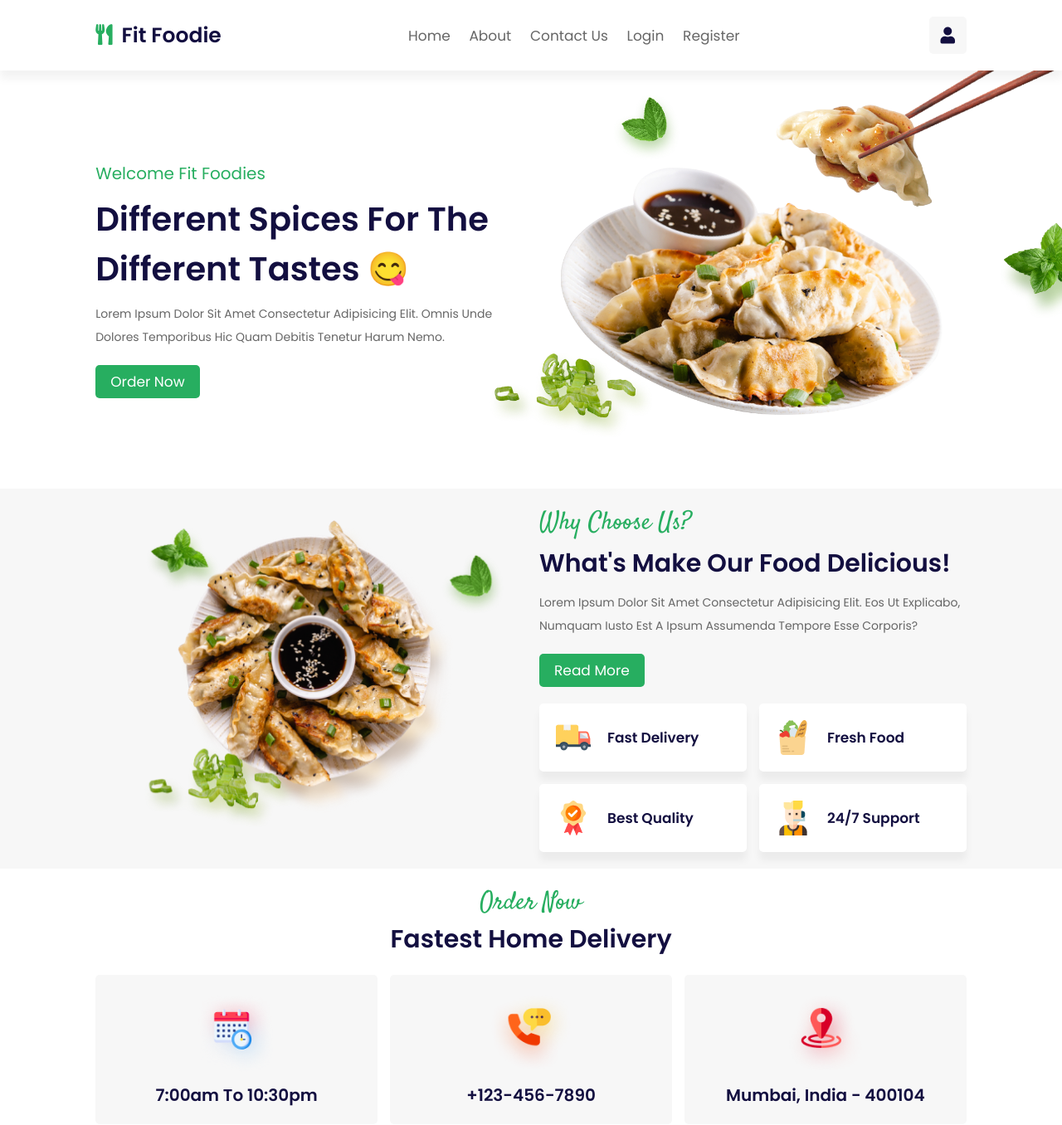
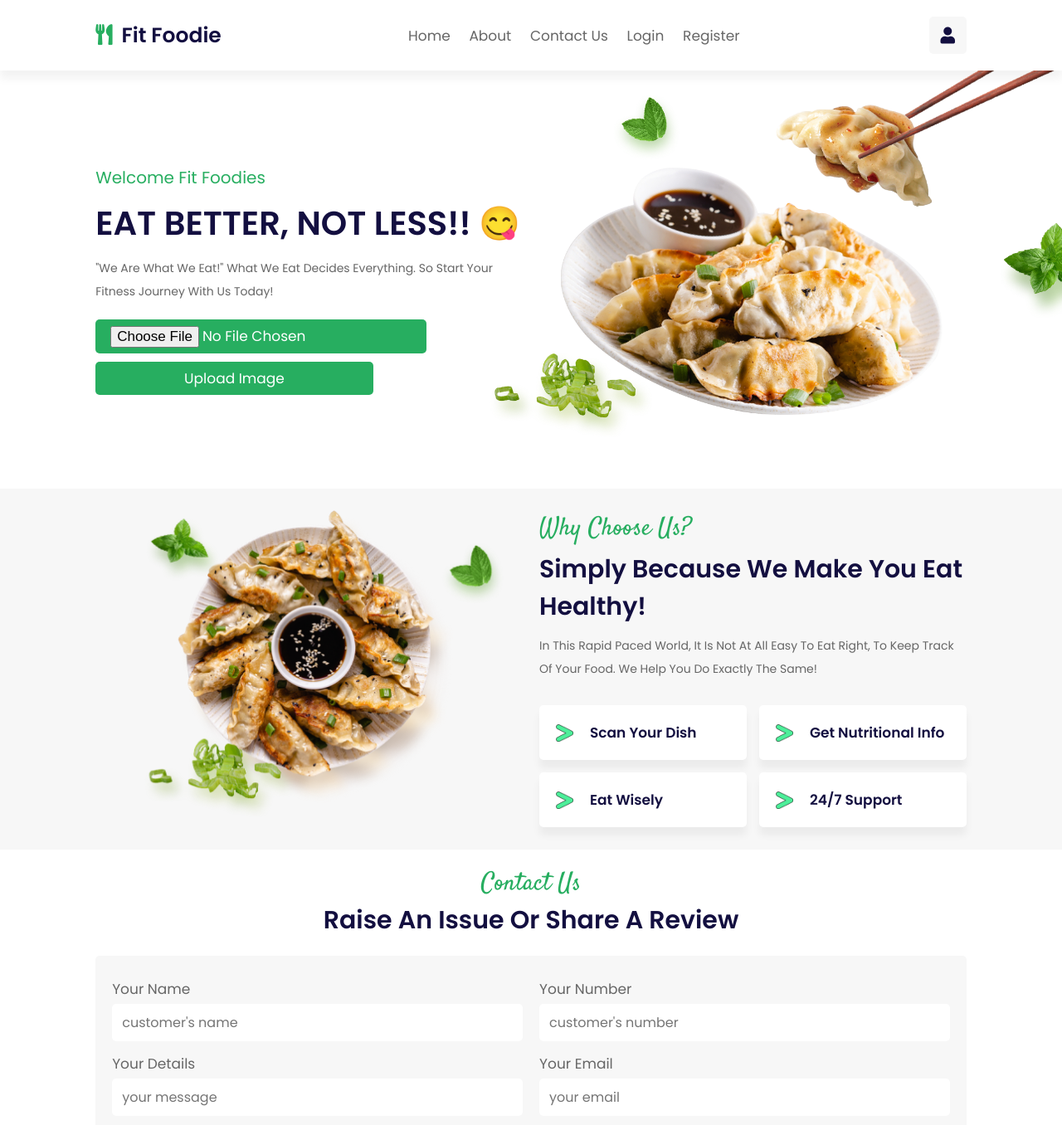
Before and after one commit to Atharva1011/ACM-Convection, a Flask app: template templates/home.html in a window 1280 px wide. Shown: the top 1356 px of the page at 83% size. Run offline with Flask 2, Linux system fonts and the light colour scheme; the template is opened without the code that fills it, so the values that code supplies are empty; some libraries are stand-ins or nearby versions.

Commit message:
Completed the upload route and frontend design

```diff
--- a/static/css/main.css
+++ b/static/css/main.css
@@ -1148,4 +1148,11 @@ section {
     font-size: 1.5rem;
   }
 }
+.icons img {
+  width: 10%;
+}
+
+.upload_img {
+  width: 65%;
+}
 /*# sourceMappingURL=style.css.map */
--- /dev/null
+++ b/tempCodeRunnerFile.py
@@ -0,0 +1 @@
+flask_mysqldb
--- a/templates/home.html
+++ b/templates/home.html
@@ -4,20 +4,19 @@
     <meta charset="UTF-8" />
     <meta http-equiv="X-UA-Compatible" content="IE=edge" />
     <meta name="viewport" content="width=device-width, initial-scale=1.0" />
-    <title>Complete Responsive Food / Resturant Website Design Tutorial</title>
-
+    <title>Team Apollo</title>
 
     <link
       rel="stylesheet"
       href="https://cdnjs.cloudflare.com/ajax/libs/font-awesome/5.15.4/css/all.min.css"
     />
 
-
-    <link rel="stylesheet" href="{{ url_for('static',filename='css/main.css') }}">
+    <link
+      rel="stylesheet"
+      href="{{ url_for('static',filename='css/main.css') }}"
+    />
   </head>
   <body>
-
-
     <header class="header">
       <a href="#" class="logo"> <i class="fas fa-utensils"></i> Fit Foodie </a>
 
@@ -35,89 +34,114 @@
       </div>
     </header>
 
-
-
     <section class="home" id="home">
       <div class="content">
-        <span>welcome fit foodies</span>
-        <h3>different spices for the different tastes 😋</h3>
+        <span>welcome Fit Foodies </span>
+        <h3>EAT BETTER, NOT LESS!! 😋</h3>
         <p>
-          Lorem ipsum dolor sit amet consectetur adipisicing elit. Omnis unde
-          dolores temporibus hic quam debitis tenetur harum nemo.
+          "We are what we eat!" What we eat decides everything. So start your
+          fitness journey with us today!
         </p>
-        <a href="#" class="btn">order now</a>
+        <form action="/upload" method="POST" enctype="multipart/form-data">
+          <input type="file" class="btn" name="file"></input>
+          <br>
+          <button type="submit" class="btn upload_img">Upload Image</button>
+        </form>
       </div>
 
       <div class="image">
-        <img src="{{url_for('static', filename='image/home-img.png')}}" alt="" class="home-img" />
         <img
-        src="{{url_for('static', filename='image/home-parallax-img.png')}}"
+          src="{{url_for('static', filename='image/home-img.png')}}"
+          alt=""
+          class="home-img"
+        />
+        <img
+          src="{{url_for('static', filename='image/home-parallax-img.png')}}"
           alt=""
           class="home-parallax-img"
         />
       </div>
     </section>
 
-
-
     <section class="about" id="about">
       <div class="image">
-        <img src="{{url_for('static', filename='image/about-img.png')}}" alt="" />
+        <img
+          src="{{url_for('static', filename='image/about-img.png')}}"
+          alt=""
+        />
       </div>
 
       <div class="content">
         <span>why choose us?</span>
-        <h3 class="title">what's make our food delicious!</h3>
+        <h3 class="title">Simply because we make you eat healthy!</h3>
         <p>
-          Lorem ipsum dolor sit amet consectetur adipisicing elit. Eos ut
-          explicabo, numquam iusto est a ipsum assumenda tempore esse corporis?
+          In this rapid paced world, it is not at all easy to eat right, to keep track of your food. We help you do exactly the same!
         </p>
-        <a href="#" class="btn">read more</a>
+        <!-- <a href="#" class="btn">read more</a> -->
         <div class="icons-container">
           <div class="icons">
-            <img src="{{url_for('static', filename='image/serv-1.png')}}" alt="" />
-            <h3>fast delivery</h3>
+            <img
+              src="{{url_for('static', filename='image/greater-than-sign.png')}}"
+              alt=""
+            />
+            <h3>Scan your Dish</h3>
           </div>
           <div class="icons">
-            <img src="{{url_for('static', filename='image/serv-2.png')}}" alt="" />
-            <h3>fresh food</h3>
+            <img
+            src="{{url_for('static', filename='image/greater-than-sign.png')}}"
+              alt=""
+            />
+            <h3>Get nutritional Info</h3>
           </div>
           <div class="icons">
-            <img src="{{url_for('static', filename='image/serv-3.png')}}" alt="" />
-            <h3>best quality</h3>
+            <img
+              src="{{url_for('static', filename='image/greater-than-sign.png')}}"
+              alt=""
+            />
+            <h3>Eat wisely</h3>
           </div>
           <div class="icons">
-            <img src="{{url_for('static', filename='image/serv-4.png')}}" alt="" />
-            <h3>24/7 support</h3>
+            <img
+            src="{{url_for('static', filename='image/greater-than-sign.png')}}"
+              alt=""
+            />
+            <h3>24/7 Support</h3>
           </div>
         </div>
       </div>
     </section>
 
-
-
     <section class="order" id="order">
       <div class="heading">
-        <span>order now</span>
-        <h3>fastest home delivery</h3>
+        <span>Contact Us</span>
+        <h3>Raise an issue or Share a review</h3>
       </div>
 
-      <div class="icons-container">
+      <!-- <div class="icons-container">
         <div class="icons">
-          <img src="{{url_for('static', filename='image/icon-1.png')}}" alt="" />
+          <img
+            src="{{url_for('static', filename='image/icon-1.png')}}"
+            alt=""
+          />
           <h3>7:00am to 10:30pm</h3>
         </div>
 
         <div class="icons">
-          <img src="{{url_for('static', filename='image/icon-2.png')}}" alt="" />
+          <img
+            src="{{url_for('static', filename='image/icon-2.png')}}"
+            alt=""
+          />
           <h3>+123-456-7890</h3>
         </div>
 
         <div class="icons">
-          <img src="{{url_for('static', filename='image/icon-3.png')}}" alt="" />
+          <img
+            src="{{url_for('static', filename='image/icon-3.png')}}"
+            alt=""
+          />
           <h3>mumbai, india - 400104</h3>
         </div>
-      </div>
+      </div> -->
 
       <form action="">
         <div class="flex">
@@ -136,7 +160,7 @@
           </div>
         </div>
 
-        <div class="flex">
+        <!-- <div class="flex">
           <div class="inputBox">
             <span>your order</span>
             <input type="text" placeholder="food you want" name="" id="" />
@@ -145,7 +169,7 @@
             <span>how much</span>
             <input type="number" placeholder="number or orders" name="" id="" />
           </div>
-        </div>
+        </div> -->
 
         <div class="flex">
           <div class="inputBox">
@@ -153,8 +177,8 @@
             <input type="text" placeholder="your message" name="" id="" />
           </div>
           <div class="inputBox">
-            <span>pick up time</span>
-            <input type="datetime-local" />
+            <span>Your Email</span>
+            <input type="text" placeholder="your email" name="" id="" />
           </div>
         </div>
 
@@ -175,15 +199,13 @@
               loading="lazy"
             ></iframe> -->
 
-            <iframe src="https://www.google.com/maps/embed?pb=!1m18!1m12!1m3!1d3784.5761897254215!2d73.84864491442784!3d18.45754208744571!2m3!1f0!2f0!3f0!3m2!1i1024!2i768!4f13.1!3m3!1m2!1s0x3bc2eac85230ba47%3A0x871eddd0a8a0a108!2sSCTR&#39;S%20Pune%20Institute%20of%20Computer%20Technology!5e0!3m2!1sen!2sin!4v1664193644943!5m2!1sen!2sin" width="600" height="200" style="border:0;" allowfullscreen="" loading="lazy" referrerpolicy="no-referrer-when-downgrade"></iframe>
+            <iframe src="https://www.google.com/maps/embed?pb=!1m18!1m12!1m3!1d242118.1419973458!2d73.72288002299341!3d18.5245648590998!2m3!1f0!2f0!3f0!3m2!1i1024!2i768!4f13.1!3m3!1m2!1s0x3bc2bf2e67461101%3A0x828d43bf9d9ee343!2sPune%2C%20Maharashtra!5e0!3m2!1sen!2sin!4v1664214703684!5m2!1sen!2sin" width="600" height="450" style="border:0;" allowfullscreen="" loading="lazy" referrerpolicy="no-referrer-when-downgrade" class="map"></iframe>
           </div>
         </div>
 
         <input type="submit" value="proceed to order" class="btn" />
       </form>
     </section>
-
-
 
     <section class="footer">
       <div class="newsletter">
@@ -192,45 +214,6 @@
           <input type="email" name="" placeholder="enter your email" id="" />
           <input type="submit" value="subscribe" />
         </form>
-      </div>
-
-      <div class="box-container">
-        <div class="box">
-          <h3>our menu</h3>
-          <a href="#"><i class="fas fa-arrow-right"></i> pizza</a>
-          <a href="#"><i class="fas fa-arrow-right"></i> burger</a>
-          <a href="#"><i class="fas fa-arrow-right"></i> chicken</a>
-          <a href="#"><i class="fas fa-arrow-right"></i> pasta</a>
-          <a href="#"><i class="fas fa-arrow-right"></i> and more...</a>
-        </div>
-
-        <div class="box">
-          <h3>quick links</h3>
-          <a href="#home"> <i class="fas fa-arrow-right"></i> home</a>
-          <a href="#about"> <i class="fas fa-arrow-right"></i> about</a>
-          <a href="#popular"> <i class="fas fa-arrow-right"></i> popular</a>
-          <a href="#menu"> <i class="fas fa-arrow-right"></i> menu</a>
-          <a href="#order"> <i class="fas fa-arrow-right"></i> order</a>
-          <a href="#blogs"> <i class="fas fa-arrow-right"></i> blogs</a>
-        </div>
-
-        <div class="box">
-          <h3>extra links</h3>
-          <a href="#"> <i class="fas fa-arrow-right"></i> my order</a>
-          <a href="#"> <i class="fas fa-arrow-right"></i> my account</a>
-          <a href="#"> <i class="fas fa-arrow-right"></i> my favorite</a>
-          <a href="#"> <i class="fas fa-arrow-right"></i> terms of use</a>
-          <a href="#"> <i class="fas fa-arrow-right"></i> privary policy</a>
-        </div>
-
-        <div class="box">
-          <h3>opening hours</h3>
-          <p>monday : 7:00am to 10:00pm</p>
-          <p>tuesday : 7:00am to 10:00pm</p>
-          <p>wednesday : 7:00am to 10:00pm</p>
-          <p>friday : 7:00am to 10:00pm</p>
-          <p>saturday and sunday closed</p>
-        </div>
       </div>
 
       <div class="bottom">
@@ -243,12 +226,11 @@
         </div>
 
         <div class="credit">
-          created <span>mr. web designer</span> | all rights reserved!
+          created <span>Team Apollo</span> | all rights reserved!
         </div>
       </div>
     </section>
 
-
-    <script src="{{url_for('static', filename='js/script.js')}}" ></script>
+    <script src="{{url_for('static', filename='js/script.js')}}"></script>
   </body>
 </html>
--- a/templates/uploads.html
+++ b/templates/uploads.html
@@ -5,10 +5,9 @@
 <script src="https://ajax.googleapis.com/ajax/libs/jquery/3.1.0/jquery.min.js"></script>
 </head>
 <body>
-<p><h1>Python Flask Upload and display image</h1></p>
+<p><h1>Food Nutritional breakdown</h1></p>
 <div class="container">
 <div class="row">
-    <h2>Select a file to upload</h2>
     <p>
         {% with messages = get_flashed_messages() %}
           {% if messages %}
```
Also changed, not shown: static/image/greater-than-sign.png (added), 3 other files.
